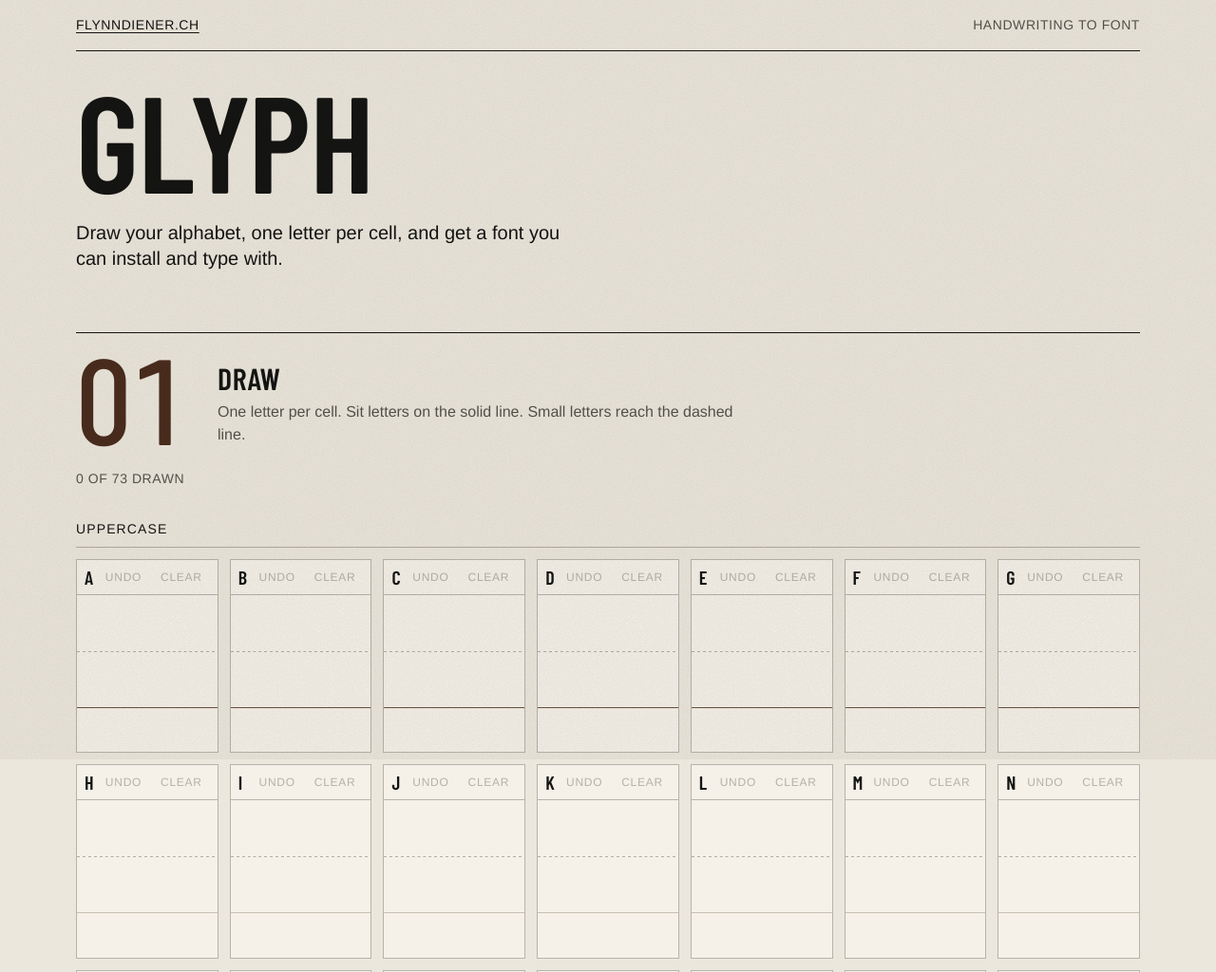
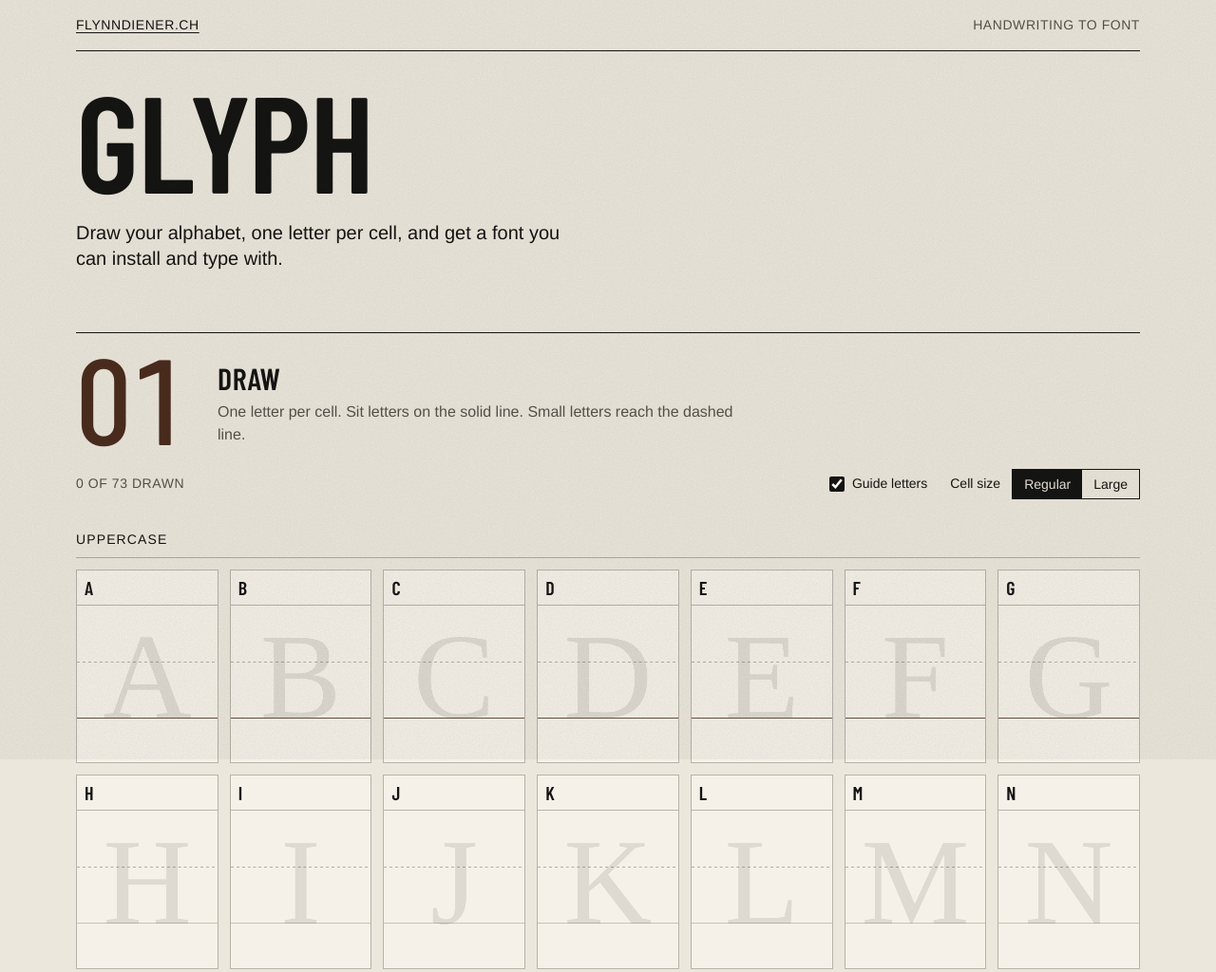
Before and after one commit to fly-die/glyph, a website built with Vite: page index.html in a window 1280 px wide. Shown: the top 1024 px of the page at 95% size. Built offline with nearby package versions, Linux system fonts and the light colour scheme.

Commit message:
feat: add guide letters and a cell size control

```diff
--- a/src/draw/cell.ts
+++ b/src/draw/cell.ts
@@ -1,6 +1,7 @@
 import { CELL, PEN_WIDTH } from '../glyphs/metrics';
 import { strokeToContour, type Stroke, type StrokePoint } from '../outline';
 import type { Project } from '../state/project';
+import type { Settings } from '../state/settings';
 import { readToken } from '../tokens/read';
 import { el } from '../ui/dom';
 
@@ -35,6 +36,35 @@ function drawGuides(context: CanvasRenderingContext2D): void {
   context.stroke();
 }
 
+const GUIDE_FONT = '"Hanken Grotesk Variable"';
+let guideFontSize: number | null = null;
+let guideFontReady: Promise<void> | null = null;
+
+/**
+ * Loads the typeface of the guide letters and works out the size at which its
+ * x-height spans the distance between the two guides.
+ */
+function loadGuideFont(): Promise<void> {
+  guideFontReady ??= document.fonts.load(`300 100px ${GUIDE_FONT}`).then(() => {
+    const context = document.createElement('canvas').getContext('2d');
+    if (!context) return;
+    context.font = `300 100px ${GUIDE_FONT}`;
+    const xHeight = context.measureText('x').actualBoundingBoxAscent;
+    if (xHeight > 0) guideFontSize = ((CELL.baseline - CELL.xHeight) / xHeight) * 100;
+  });
+  return guideFontReady;
+}
+
+/** A faint printed letter that shows where the glyph sits and how tall it is. */
+function drawGuideLetter(context: CanvasRenderingContext2D, char: string): void {
+  if (guideFontSize === null) return;
+  context.font = `300 ${guideFontSize}px ${GUIDE_FONT}`;
+  context.textAlign = 'center';
+  context.textBaseline = 'alphabetic';
+  context.fillStyle = readToken('--color-ghost');
+  context.fillText(char, CELL.width / 2, CELL.baseline);
+}
+
 function fillStroke(context: CanvasRenderingContext2D, stroke: Stroke): void {
   const contour = strokeToContour(stroke, PEN_WIDTH);
   if (!contour) return;
@@ -50,9 +80,9 @@ function fillStroke(context: CanvasRenderingContext2D, stroke: Stroke): void {
 /**
  * One drawing cell: a canvas with baseline and x-height guides that records
  * pointer strokes, plus undo and clear. The canvas shows the same outlines
- * that go into the font.
+ * that go into the font. An empty cell can show a faint guide letter.
  */
-export function createCell(char: string, project: Project): HTMLElement {
+export function createCell(char: string, project: Project, settings: Settings): HTMLElement {
   const canvas = el('canvas', {
     class: 'cell__canvas',
     width: String(CELL.width * RESOLUTION),
@@ -82,6 +112,7 @@ export function createCell(char: string, project: Project): HTMLElement {
     context.setTransform(RESOLUTION, 0, 0, RESOLUTION, 0, 0);
     context.clearRect(0, 0, CELL.width, CELL.height);
     drawGuides(context);
+    if (strokes.length === 0 && !active && settings.value.guideLetters) drawGuideLetter(context, char);
     context.fillStyle = readToken('--color-ink');
     for (const stroke of strokes) fillStroke(context, stroke);
     if (active) fillStroke(context, active.stroke);
@@ -127,6 +158,9 @@ export function createCell(char: string, project: Project): HTMLElement {
     if (changed === char) render();
   });
 
+  settings.subscribe(render);
+  loadGuideFont().then(render, () => undefined);
+
   render();
   return cell;
 }
--- a/src/draw/grid.css
+++ b/src/draw/grid.css
@@ -1,4 +1,86 @@
 /* Draw grid */
+
+.draw-bar {
+  display: flex;
+  flex-wrap: wrap;
+  align-items: center;
+  justify-content: space-between;
+  gap: var(--space-3) var(--space-6);
+  margin-top: var(--space-6);
+}
+
+.draw-bar .step__status {
+  margin: 0;
+}
+
+.draw-bar__controls {
+  display: flex;
+  flex-wrap: wrap;
+  align-items: center;
+  gap: var(--space-3) var(--space-6);
+  font-size: var(--text-sm);
+}
+
+.check {
+  display: inline-flex;
+  align-items: center;
+  gap: var(--space-2);
+  min-height: 2rem;
+  cursor: pointer;
+}
+
+.check input {
+  width: 1rem;
+  height: 1rem;
+  margin: 0;
+  accent-color: var(--color-ink);
+}
+
+.segmented {
+  display: inline-flex;
+  align-items: center;
+  gap: var(--space-3);
+}
+
+.segmented__options {
+  display: inline-flex;
+  border: var(--rule) solid var(--color-rule-strong);
+}
+
+.segmented__option {
+  position: relative;
+  cursor: pointer;
+}
+
+.segmented__option input {
+  position: absolute;
+  inset: 0;
+  width: 100%;
+  height: 100%;
+  margin: 0;
+  opacity: 0;
+  cursor: pointer;
+}
+
+.segmented__option span {
+  display: block;
+  padding: 0 var(--space-3);
+  line-height: 1.875rem;
+}
+
+.segmented__option input:checked + span {
+  background: var(--color-ink);
+  color: var(--color-bone);
+}
+
+.segmented__option input:focus-visible + span {
+  outline: 2px solid var(--color-accent);
+  outline-offset: 2px;
+}
+
+[data-cell-size='large'] .grid {
+  --cell-min: 13rem;
+}
 
 .group__title {
   margin: var(--space-8) 0 var(--space-3);
@@ -12,7 +94,7 @@
 
 .grid {
   display: grid;
-  grid-template-columns: repeat(auto-fill, minmax(8.5rem, 1fr));
+  grid-template-columns: repeat(auto-fill, minmax(var(--cell-min, 8.5rem), 1fr));
   gap: var(--space-3);
 }
 
@@ -43,6 +125,11 @@
 .cell__actions {
   display: flex;
   gap: var(--space-1);
+}
+
+/* An empty cell has nothing to undo or clear, so its actions stay out of the way. */
+.cell:not(.cell--drawn) .cell__actions {
+  visibility: hidden;
 }
 
 .cell__button {
--- a/src/draw/grid.ts
+++ b/src/draw/grid.ts
@@ -1,18 +1,49 @@
 import './grid.css';
 import { CHAR_GROUPS, CHARSET } from '../glyphs/charset';
 import type { Project } from '../state/project';
+import type { CellSize, Settings } from '../state/settings';
 import { el, stepSection } from '../ui/dom';
 import { createCell } from './cell';
 
+const CELL_SIZES: readonly { value: CellSize; label: string }[] = [
+  { value: 'regular', label: 'Regular' },
+  { value: 'large', label: 'Large' },
+];
+
+function guideToggle(settings: Settings): HTMLElement {
+  const input = el('input', { type: 'checkbox' });
+  input.checked = settings.value.guideLetters;
+  input.addEventListener('change', () => settings.update({ guideLetters: input.checked }));
+  return el('label', { class: 'check' }, [input, 'Guide letters']);
+}
+
+function sizeControl(settings: Settings): HTMLElement {
+  const options = CELL_SIZES.map(({ value, label }) => {
+    const input = el('input', { type: 'radio', name: 'cell-size', value });
+    input.checked = settings.value.cellSize === value;
+    input.addEventListener('change', () => settings.update({ cellSize: value }));
+    return el('label', { class: 'segmented__option' }, [input, el('span', {}, [label])]);
+  });
+  return el('div', { class: 'segmented', role: 'radiogroup', 'aria-labelledby': 'cell-size-label' }, [
+    el('span', { id: 'cell-size-label' }, ['Cell size']),
+    el('div', { class: 'segmented__options' }, options),
+  ]);
+}
+
 /** The draw step: one cell per glyph, grouped as on a type specimen. */
-export function mountGrid(parent: HTMLElement, project: Project, step: number): void {
+export function mountGrid(parent: HTMLElement, project: Project, settings: Settings, step: number): void {
   const section = stepSection(
     step,
     'Draw',
     'One letter per cell. Sit letters on the solid line. Small letters reach the dashed line.',
   );
   const count = el('p', { class: 'step__status', 'aria-live': 'polite' });
-  section.append(count);
+  section.append(
+    el('div', { class: 'draw-bar' }, [
+      count,
+      el('div', { class: 'draw-bar__controls' }, [guideToggle(settings), sizeControl(settings)]),
+    ]),
+  );
 
   for (const group of CHAR_GROUPS) {
     section.append(
@@ -20,7 +51,7 @@ export function mountGrid(parent: HTMLElement, project: Project, step: number):
       el(
         'div',
         { class: 'grid' },
-        group.chars.map((char) => createCell(char, project)),
+        group.chars.map((char) => createCell(char, project, settings)),
       ),
     );
   }
@@ -28,7 +59,12 @@ export function mountGrid(parent: HTMLElement, project: Project, step: number):
   const update = (): void => {
     count.textContent = `${project.drawnCount()} of ${CHARSET.length} drawn`;
   };
+  const applySize = (): void => {
+    section.dataset.cellSize = settings.value.cellSize;
+  };
   project.subscribe(update);
+  settings.subscribe(applySize);
   update();
+  applySize();
   parent.append(section);
 }
--- a/src/main.ts
+++ b/src/main.ts
@@ -1,6 +1,7 @@
 import './tokens/index.css';
 import './styles.css';
 import { mountGrid } from './draw/grid';
+import { loadPersistedSettings } from './state/settings';
 import { loadPersistedProject } from './state/storage';
 import { mountExport } from './ui/export';
 import { mountLiveFont } from './ui/live-font';
@@ -11,8 +12,9 @@ const root = document.querySelector<HTMLElement>('#app');
 if (!root) throw new Error('Missing #app element');
 
 const project = loadPersistedProject();
+const settings = loadPersistedSettings();
 const main = mountShell(root);
 mountLiveFont(project);
-mountGrid(main, project, 1);
+mountGrid(main, project, settings, 1);
 mountTester(main, 2);
 mountExport(main, project, 3);
--- /dev/null
+++ b/src/state/settings.ts
@@ -0,0 +1,70 @@
+export type CellSize = 'regular' | 'large';
+
+/** How the draw grid is shown. Kept apart from the project: it is not part of the font. */
+export interface SettingsData {
+  guideLetters: boolean;
+  cellSize: CellSize;
+}
+
+export const DEFAULT_SETTINGS: SettingsData = { guideLetters: true, cellSize: 'regular' };
+
+const STORAGE_KEY = 'glyph.settings.v1';
+
+/** Reads saved settings. Anything missing or malformed falls back to the default. */
+export function parseSettings(json: string | null): SettingsData {
+  let raw: unknown;
+  try {
+    raw = json === null ? null : JSON.parse(json);
+  } catch {
+    raw = null;
+  }
+  const data = typeof raw === 'object' && raw !== null ? (raw as Record<string, unknown>) : {};
+  return {
+    guideLetters: typeof data.guideLetters === 'boolean' ? data.guideLetters : DEFAULT_SETTINGS.guideLetters,
+    cellSize: data.cellSize === 'large' || data.cellSize === 'regular' ? data.cellSize : DEFAULT_SETTINGS.cellSize,
+  };
+}
+
+type Listener = () => void;
+
+export class Settings {
+  private data: SettingsData;
+  private readonly listeners = new Set<Listener>();
+
+  constructor(data: SettingsData = DEFAULT_SETTINGS) {
+    this.data = { ...data };
+  }
+
+  get value(): Readonly<SettingsData> {
+    return this.data;
+  }
+
+  update(patch: Partial<SettingsData>): void {
+    this.data = { ...this.data, ...patch };
+    for (const listener of this.listeners) listener();
+  }
+
+  subscribe(listener: Listener): () => void {
+    this.listeners.add(listener);
+    return () => this.listeners.delete(listener);
+  }
+}
+
+/** Loads the settings saved in this browser and saves them again on every change. */
+export function loadPersistedSettings(): Settings {
+  let saved: string | null;
+  try {
+    saved = localStorage.getItem(STORAGE_KEY);
+  } catch {
+    saved = null;
+  }
+  const settings = new Settings(parseSettings(saved));
+  settings.subscribe(() => {
+    try {
+      localStorage.setItem(STORAGE_KEY, JSON.stringify(settings.value));
+    } catch {
+      // Storage is blocked or full. The settings still hold for this visit.
+    }
+  });
+  return settings;
+}
--- a/src/tokens/tokens.css
+++ b/src/tokens/tokens.css
@@ -21,6 +21,7 @@
   --color-rule: rgb(20 20 18 / 0.28);
   --color-rule-strong: var(--color-ink);
   --color-guide: rgb(20 20 18 / 0.3);
+  --color-ghost: rgb(20 20 18 / 0.1);
 
   --font-text: 'Hanken Grotesk Variable', 'Helvetica Neue', Helvetica, Arial, sans-serif;
   --font-display: 'Barlow Condensed', 'Arial Narrow', sans-serif;
```
Also changed, not shown: src/state/settings.test.ts (added, +26 -0 lines).
